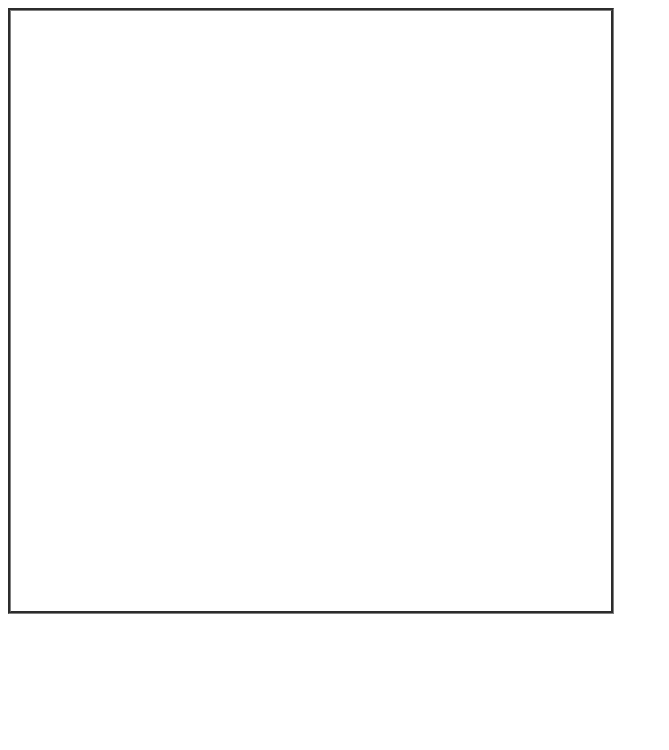
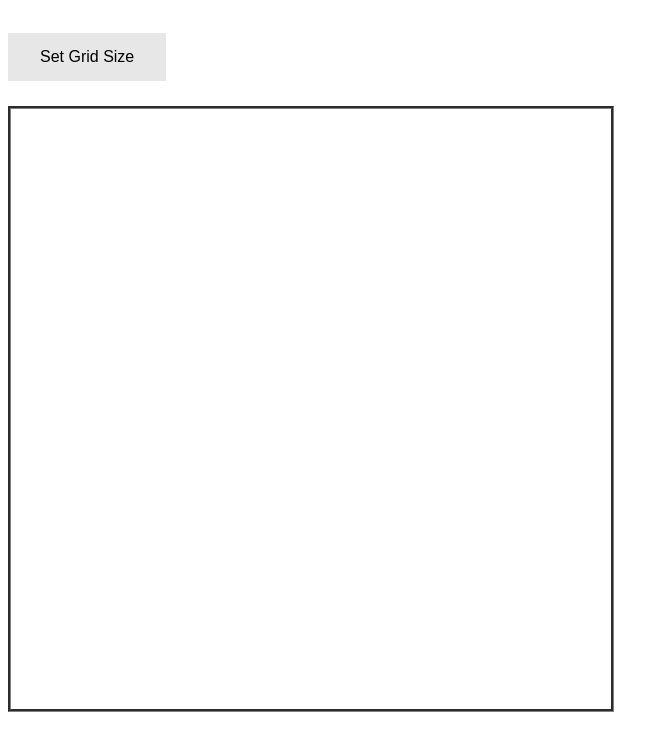
Before and after one commit to yassersalama22/etch-a-sketch, a plain HTML site: page index.html in a window 1280 px wide. Shown: the whole page, without its empty margins (0-669 px from the left). Drawn offline with Linux system fonts and the light colour scheme.

Commit message:
User enabled to set grid size from 4 to 100
The user now can set the grid size to any value between 4 and 100.

```diff
--- a/index.html
+++ b/index.html
@@ -9,6 +9,7 @@
 </head>
 <body>
     <div id="user-settings">
+        <button class="grid-size" onclick="gridSizePrompt()">Set Grid Size</button>
     </div>
     <div id="container" class="drawing-area">
     </div>
--- a/scripts/script.js
+++ b/scripts/script.js
@@ -20,6 +20,11 @@ function createDrawingGrid(parentElementId, size) {
         return;
     }
 
+    // clear the grid before start creating a new one!
+    while(parentElement.hasChildNodes()){
+        parentElement.removeChild(parentElement.firstChild);
+    }
+
     for (let index = 0; index < Math.pow(size, 2); index++) {
         const sketchDiv = document.createElement("div");
         sketchDiv.style.width = gridWidthInPixels / size + "px";
@@ -29,6 +34,16 @@ function createDrawingGrid(parentElementId, size) {
     }
 }
 
-function sketchDivMouseOverHandler(){
+function sketchDivMouseOverHandler() {
     this.style.background = "orange";
 }
+
+function gridSizePrompt() {
+    let size = prompt("Please enter grid size (between 4 and 100)");
+    while(isNaN(size) || size===null || (Number(size)< 4 || Number(size) > 100))
+    {
+        size = prompt("Please enter grid size (between 4 and 100)");
+    }
+
+    createDrawingGrid("container",Number(size),)
+}
--- a/styles/style.css
+++ b/styles/style.css
@@ -7,3 +7,15 @@
     border-style: groove;
     border-color: gray;
 }
+
+.grid-size {
+    background-color: #e7e7e7;
+    color: black;
+    border:none;
+    padding: 15px 32px;
+    text-align: center;
+    text-decoration: none;
+    font-size: 16px;
+    margin-bottom: 25px;
+    margin-top: 25px;
+}
```
